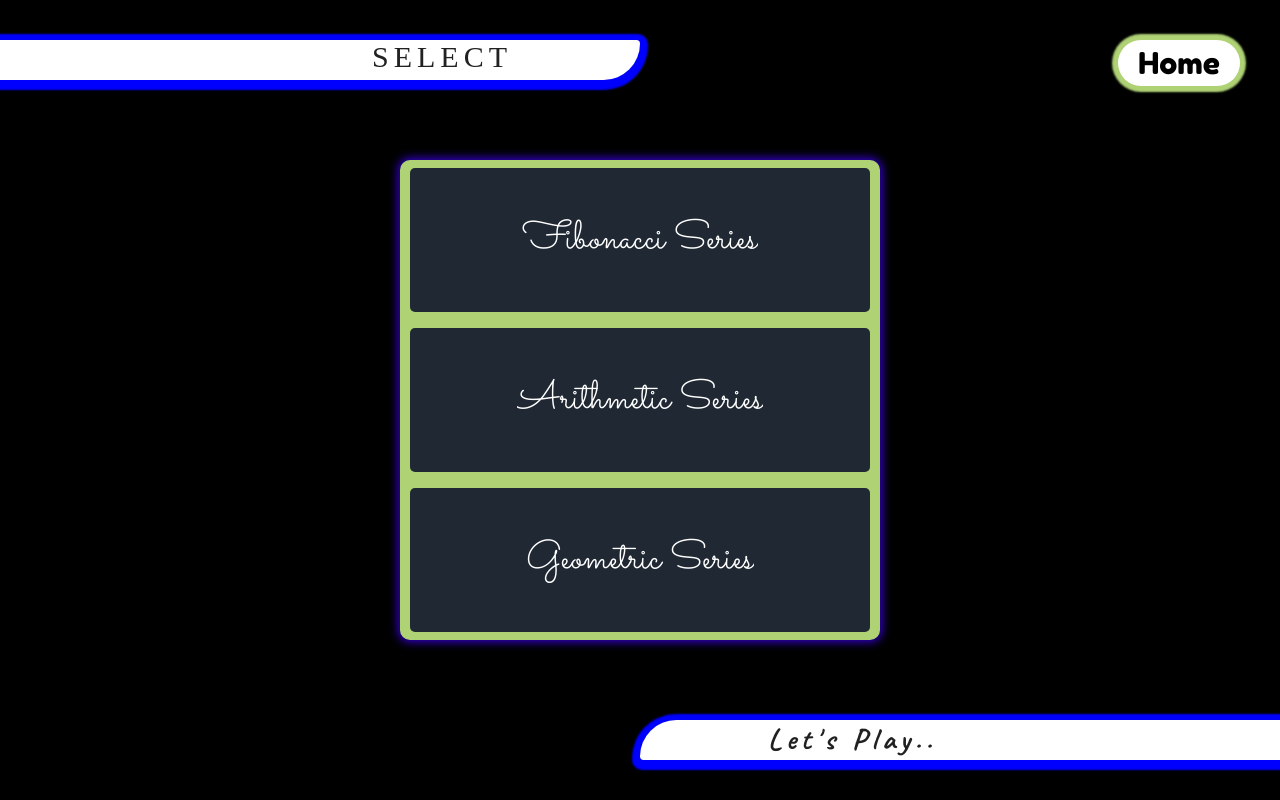
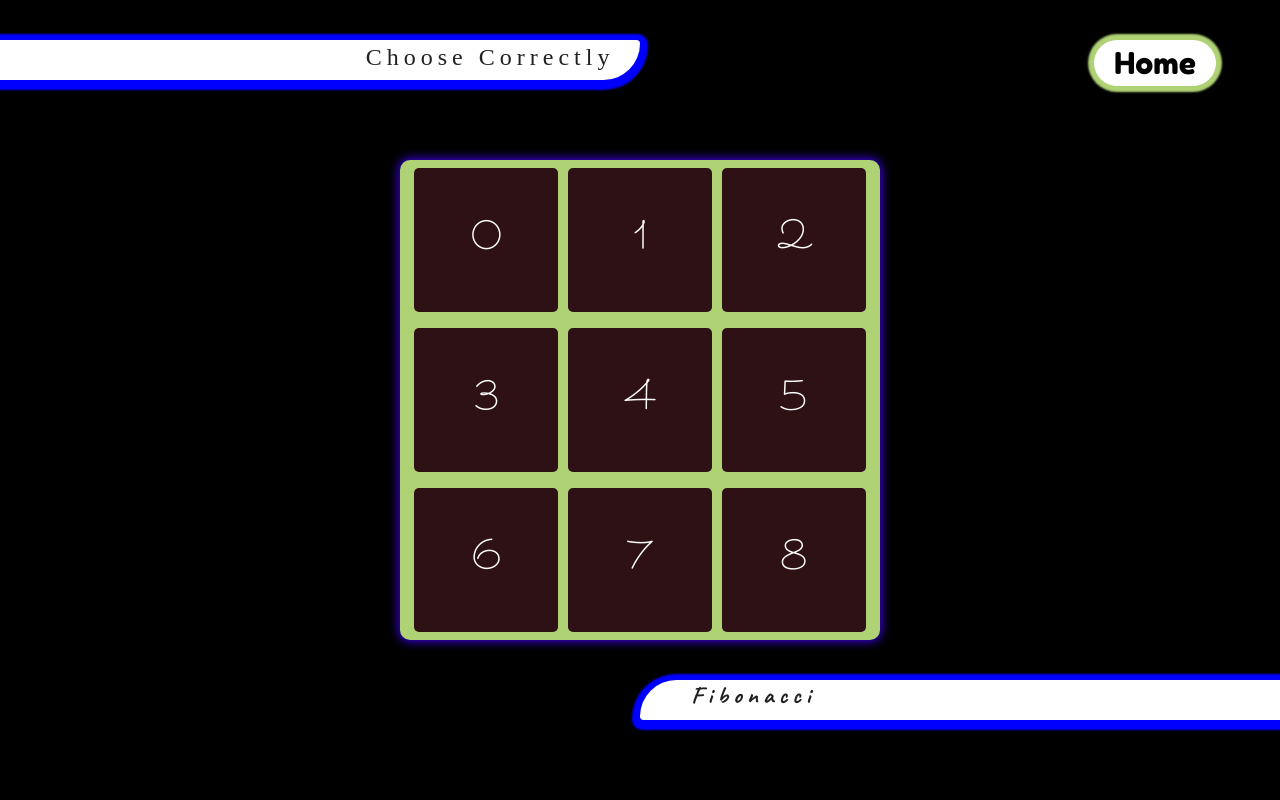
Before and after one commit to NeetishBamotraa/thebox, a React (Create React App) app: page / in a window 1280 px wide. Built offline with nearby package versions, Linux system fonts and the light colour scheme; a web font is replaced by a local one.

Commit message:
2 files modified

```diff
--- a/src/App.js
+++ b/src/App.js
@@ -1,8 +1,52 @@
-import React, { useState } from 'react';
+import React, { useState, useEffect } from 'react';
 import './style.css';
 
 export default function App() {
-  const [opt1, setopt1] = useState('d');
+  const [opt1, setopt1] = useState('a');
+  const [check, setcheck] = useState(-1);
+  const [correctopt, setcorrectopt] = useState(0);
+  const [fib, setfib] = useState(0);
+  const [arth, setarth] = useState(0);
+  const [geo, setgeo] = useState(0);
+
+  useEffect(() => {
+    let inter = null;
+    if (window) {
+      if (check !== -1) {
+        [0, 1, 2, 3, 4, 5, 6, 7, 8].map(
+          (ele) =>
+            (document.getElementById(`small-box-${ele}`).style.backgroundColor =
+              '#2e1114')
+        );
+        if (check === correctopt) {
+          document.getElementById(`small-box-${check}`).style.backgroundColor =
+            'yellow';
+        } else {
+          document.getElementById(`small-box-${check}`).style.backgroundColor =
+            'red';
+        }
+
+        inter = setTimeout(() => {
+          [0, 1, 2, 3, 4, 5, 6, 7, 8].map(
+            (ele) =>
+              (document.getElementById(
+                `small-box-${ele}`
+              ).style.backgroundColor = '#2e1114')
+          );
+          console.log(check);
+          setcheck(-1);
+        }, 1000);
+
+        if (check === correctopt) {
+          //update based on algo
+        }
+      }
+    }
+
+    return () => {
+      clearInterval(inter);
+    };
+  }, [check, correctopt]);
 
   return (
     <div className="mainbg">
@@ -34,17 +78,18 @@ export default function App() {
           </div>
         </div>
       )}
-      {opt1 === 'a' && (
+      {opt1 !== 'd' && (
         <div className="center-box">
-          <div className="small-box"></div>
-          <div className="small-box"></div>
-          <div className="small-box"></div>
-          <div className="small-box"></div>
-          <div className="small-box"></div>
-          <div className="small-box"></div>
-          <div className="small-box"></div>
-          <div className="small-box"></div>
-          <div className="small-box"></div>
+          {[0, 1, 2, 3, 4, 5, 6, 7, 8].map((ele) => (
+            <div
+              id={`small-box-${ele}`}
+              onClick={() => setcheck(ele)}
+              className="small-box"
+              key={ele}
+            >
+              {ele}
+            </div>
+          ))}
         </div>
       )}
     </div>
--- a/src/style.css
+++ b/src/style.css
@@ -31,7 +31,7 @@ font-family: 'Zen Dots', cursive; */
 .homebtn {
   position: absolute;
   top: 40px;
-  right: 40px;
+  right: 5vw;
   font-size: 30px;
   background-color: white;
   padding: 5px 20px;
@@ -52,9 +52,10 @@ font-family: 'Zen Dots', cursive; */
   height: 40px;
   animation: mainbarleft 0.5s cubic-bezier(0, 1.38, 1, 1);
   text-align: right;
-  padding-right: 10vw;
-  font-size: 30px;
+  padding-right: 2vw;
+  font-size: 1.5rem;
   letter-spacing: 5px;
+  line-height: 35px;
   color: #212121;
   font-family: 'Zen Dots', cursive;
   box-shadow: 0px 2px 2px 8px blue;
@@ -70,15 +71,15 @@ font-family: 'Zen Dots', cursive; */
   position: absolute;
   right: 0px;
   background-color: white;
-  bottom: 40px;
+  bottom: 10vh;
   width: 50vw;
   border-top-left-radius: 100px;
   border-bottom-left-radius: 10px;
   height: 40px;
   animation: mainbarright 0.5s cubic-bezier(0, 1.38, 1, 1);
   text-align: left;
-  padding-left: 10vw;
-  font-size: 30px;
+  padding-left: 4vw;
+  font-size: 1.5rem;
   letter-spacing: 5px;
   color: #212121;
   font-family: 'Caveat', cursive;
@@ -138,7 +139,7 @@ font-family: 'Zen Dots', cursive; */
   display: flex;
   justify-content: center;
   align-items: center;
-  transition-duration: 0.3s;
+  transition-duration: 0.05s;
   font-family: 'Sacramento', cursive;
   color: white;
   font-size: min(5vh, 5vw);
```
